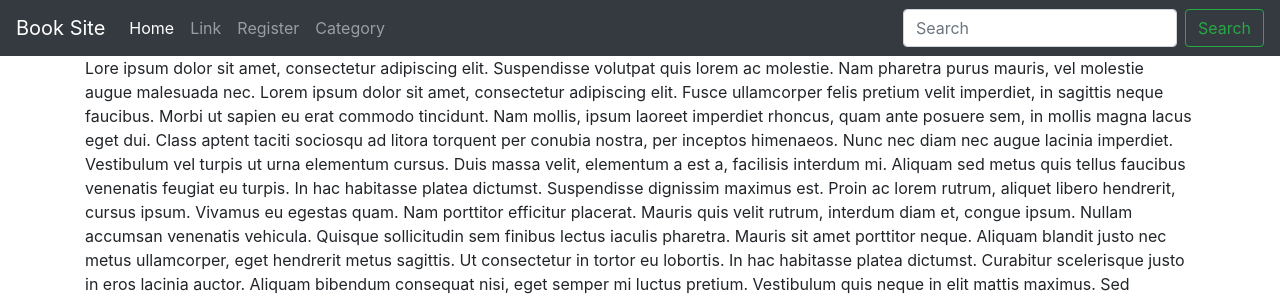
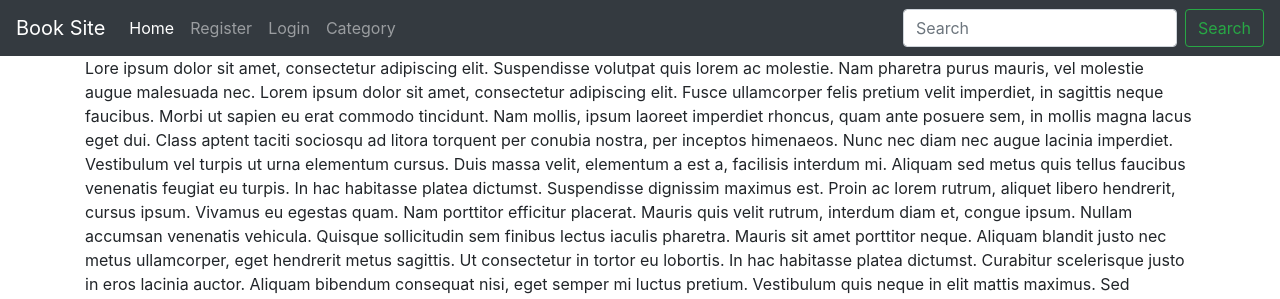
Before and after one commit to 98pontan/D0018E, a Flask app: page / in a window 1280 px wide. Shown: the top 299 px of the page. Run offline with Flask 2, Linux system fonts and the light colour scheme; some libraries are stand-ins or nearby versions.

Commit message:
Made small changes to navbar

```diff
--- a/app.py
+++ b/app.py
@@ -1,4 +1,4 @@
-from flask import Flask, render_template, flash, redirect, url_for, sessions, logging, request
+from flask import Flask, render_template, flash, redirect, url_for, session, logging, request
 import pymysql.cursors
 from hashlib import sha3_256
 from Models import UserForms
--- a/templates/includes/_navbar.html
+++ b/templates/includes/_navbar.html
@@ -9,10 +9,10 @@
         <a class="nav-link" href="/index">Home <span class="sr-only">(current)</span></a>
       </li>
       <li class="nav-item">
-        <a class="nav-link" href="#">Link</a>
+        <a class="nav-link" href="/register">Register</a>
       </li>
       <li class="nav-item">
-        <a class="nav-link" href="/register">Register</a>
+        <a class="nav-link" href="/login">Login</a>
       </li>
       <li class="nav-item">
         <a class="nav-link" href="/category">Category</a>
```
